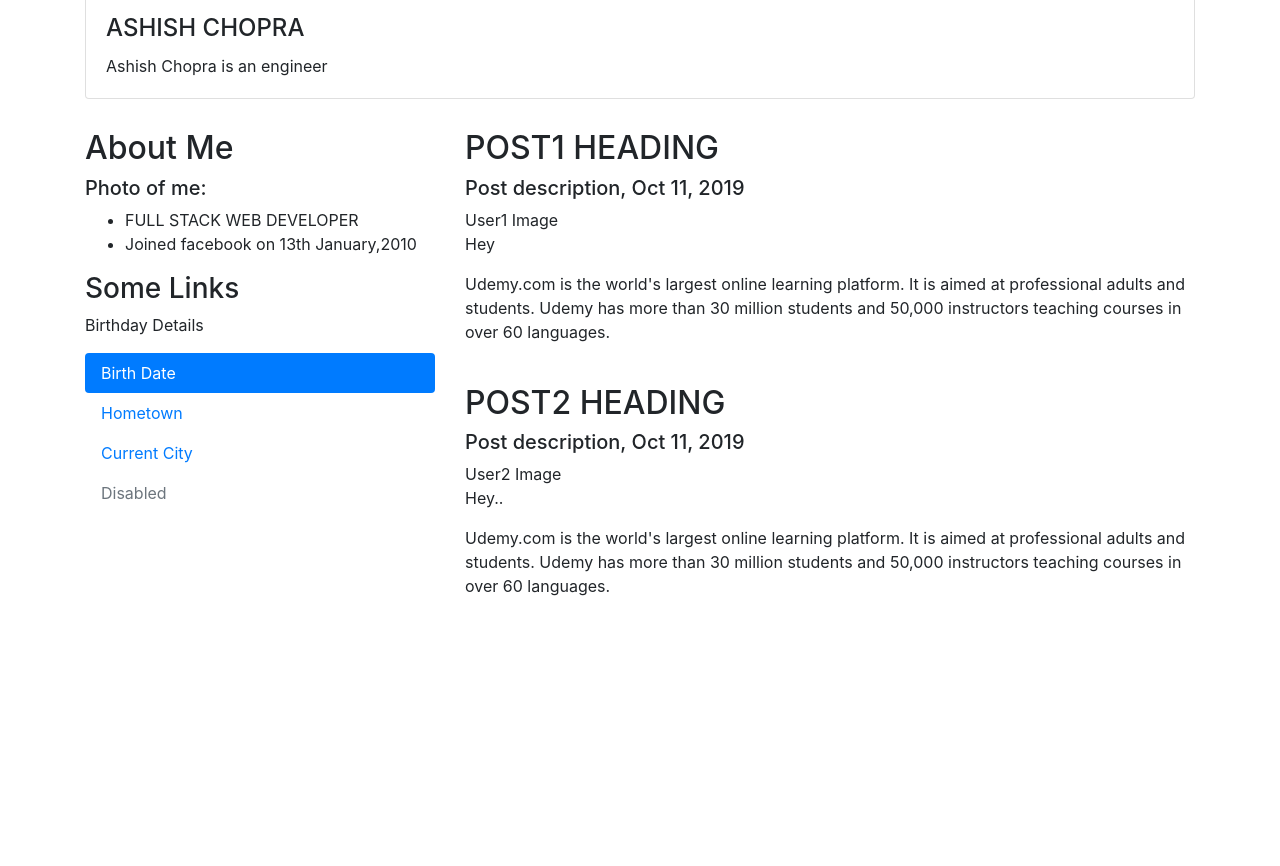
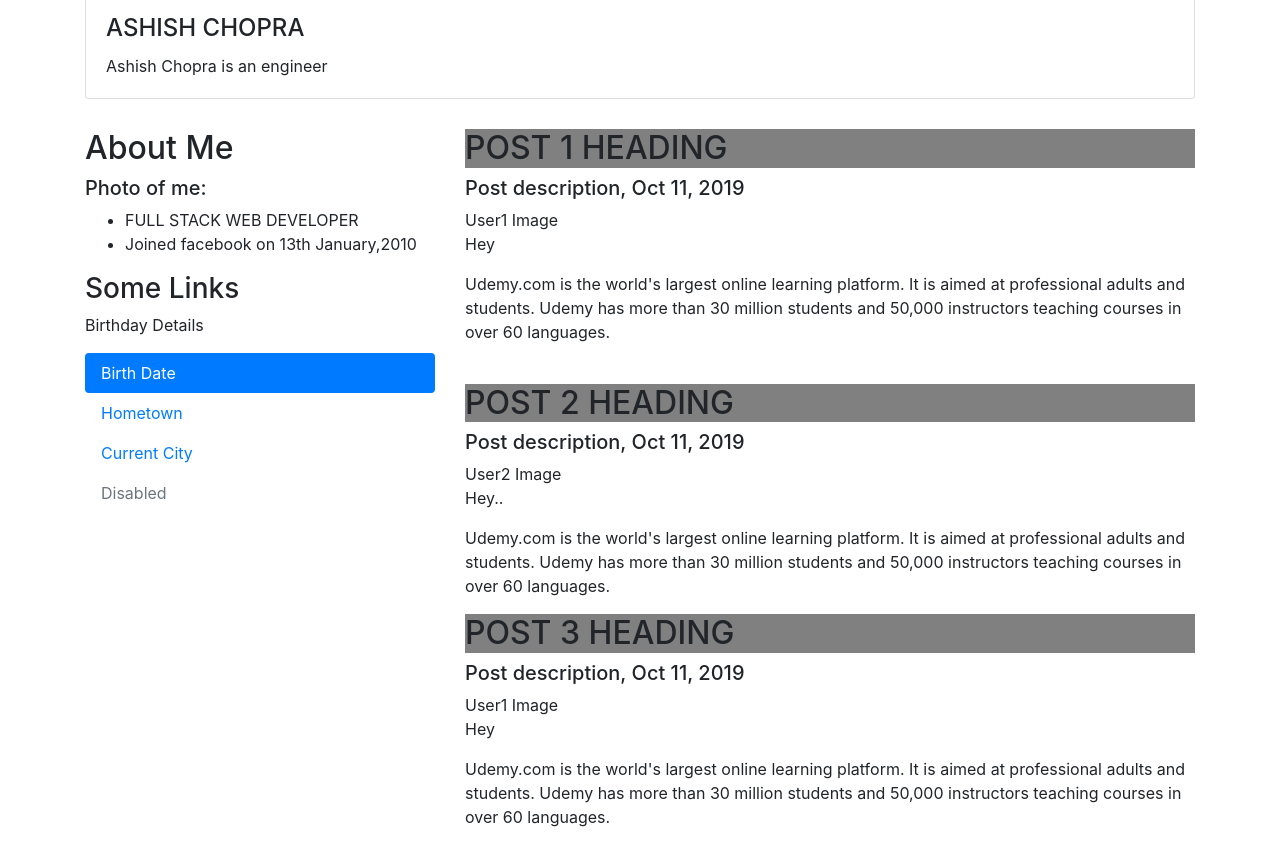
Before and after one commit to himanshu1365/facebook-clone, a plain HTML site: page Client/views/profilePage.html in a window 1280 px wide. Shown: the part 420-1286 px from the top of the page. Before the commit the page ends 1034 px from the top, so only its background shows below. Drawn offline with nearby package versions, Linux system fonts and the light colour scheme.

Commit message:
Styling added

```diff
--- a/Client/public/profile.css
+++ b/Client/public/profile.css
@@ -1,8 +1,8 @@
-.card{
+/* .card{
     float: left;
     /* background-color: rgba(20, 230, 167, 0.651); */
 
-    float:left;
+    /* float:left;
 }
 h2.textcolor{
     color: azure;
@@ -15,9 +15,9 @@ h2.textcolor{
 .card-title{
     color: rgb(0, 0, 0);
     text-align: center;
-}
-.img{
-    border: 2px solid black;
+} */
+.bg-color{
+    background-color: grey;
 }
 
 
--- a/Client/views/profilePage.html
+++ b/Client/views/profilePage.html
@@ -5,6 +5,7 @@
     <title>Profile Page</title>
     <meta charset="utf-8">
     <meta charset="utf-8">
+    <link rel="stylesheet" type="text/css" href="../public/profile.css">
   <meta name="viewport" content="width=device-width, initial-scale=1">
   <link rel="stylesheet" href="https://maxcdn.bootstrapcdn.com/bootstrap/4.3.1/css/bootstrap.min.css">
   <script src="https://ajax.googleapis.com/ajax/libs/jquery/3.4.1/jquery.min.js"></script>
@@ -77,18 +78,24 @@
             </ul>
             <hr class="d-sm-none">
           </div>
-          <div class="col-sm-8">
-            <h2>POST1 HEADING</h2>
+          <div class="col-sm-8" id = "posts-background">
+            <h2 class ="bg-color">POST 1 HEADING</h2>
             <h5>Post description, Oct 11, 2019</h5>
             <div class="fakeimg">User1 Image</div>
             <p>Hey</p>
             <p>Udemy.com is the world's largest online learning platform. It is aimed at professional adults and students. Udemy has more than 30 million students and 50,000 instructors teaching courses in over 60 languages.</p>
             <br>
-            <h2>POST2 HEADING</h2>
+            <h2 class="bg-color">POST 2 HEADING</h2>
             <h5>Post description, Oct 11, 2019</h5>
             <div class="fakeimg">User2 Image</div>
             <p>Hey..</p>
             <p>Udemy.com is the world's largest online learning platform. It is aimed at professional adults and students. Udemy has more than 30 million students and 50,000 instructors teaching courses in over 60 languages.</p>
+            <h2 class = "bg-color">POST 3 HEADING</h2>
+            <h5>Post description, Oct 11, 2019</h5>
+            <div class="fakeimg">User1 Image</div>
+            <p>Hey</p>
+            <p>Udemy.com is the world's largest online learning platform. It is aimed at professional adults and students. Udemy has more than 30 million students and 50,000 instructors teaching courses in over 60 languages.</p>
+            <br>
           </div>
         </div>
       </div>
```
